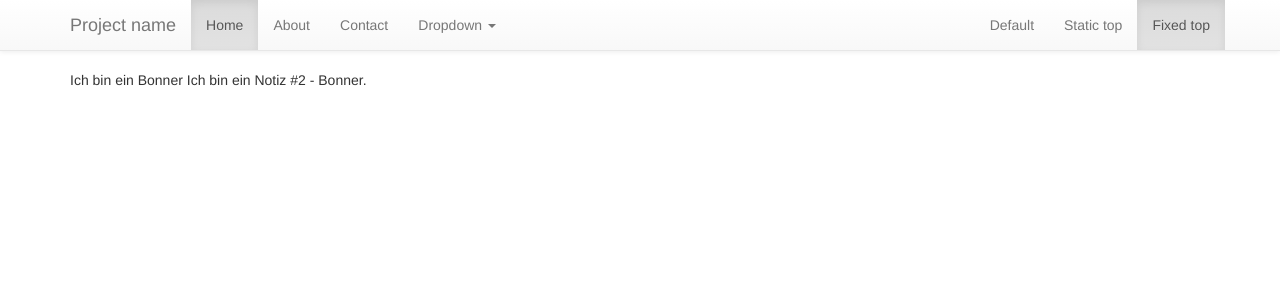
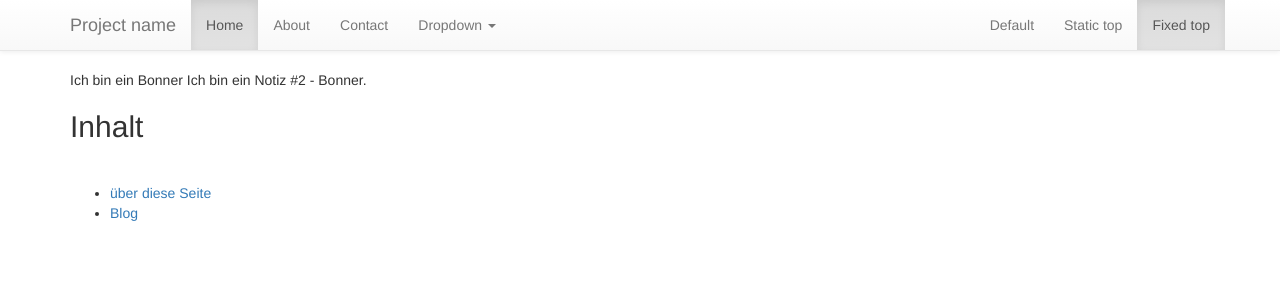
Before and after one commit to oschettler/everid-site1, a Jekyll site: the page built from index.md, in a window 1280 px wide and 900 px high. Shown: the top 300 px of the window. Built offline with Jekyll 4.4.1, drawn with Linux system fonts in a browser that asks for light colours; nearby versions of some CDN libraries.

Commit message:
Some Markdown

```diff
--- a/index.md
+++ b/index.md
@@ -3,3 +3,9 @@ title: Notiz #2
 layout: default
 ---
 Ich bin ein Bonner Ich bin ein Notiz #2 - Bonner.
+<br clear="none"/>
+## Inhalt
+<br clear="none"/>
+* [über diese Seite](about.html)
+* [Blog](https://olav.net)
+<br clear="none"/>
```
Also changed, not shown: about.md (+3 -1 lines).
